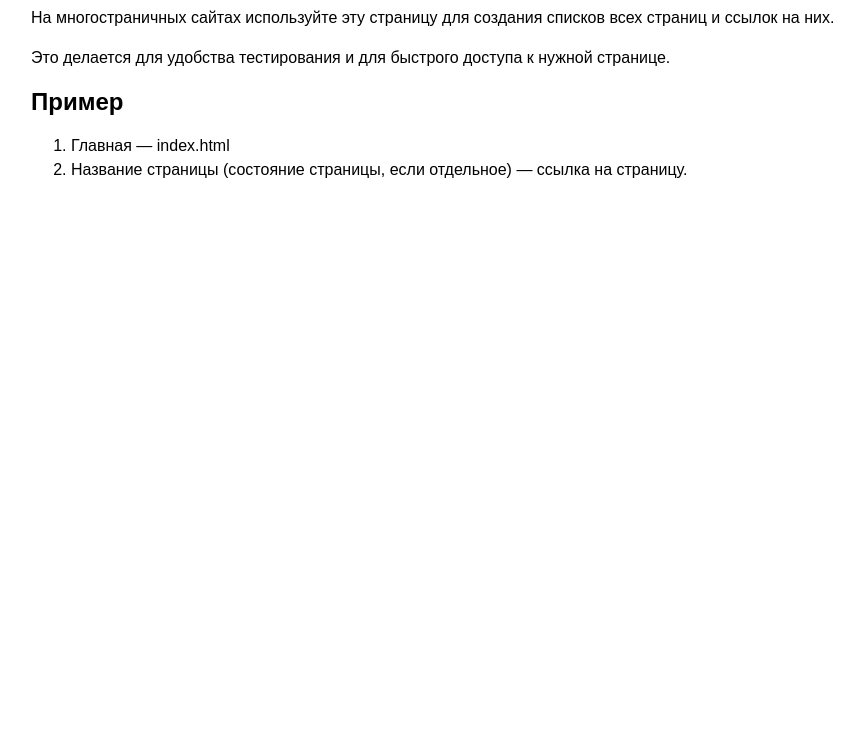
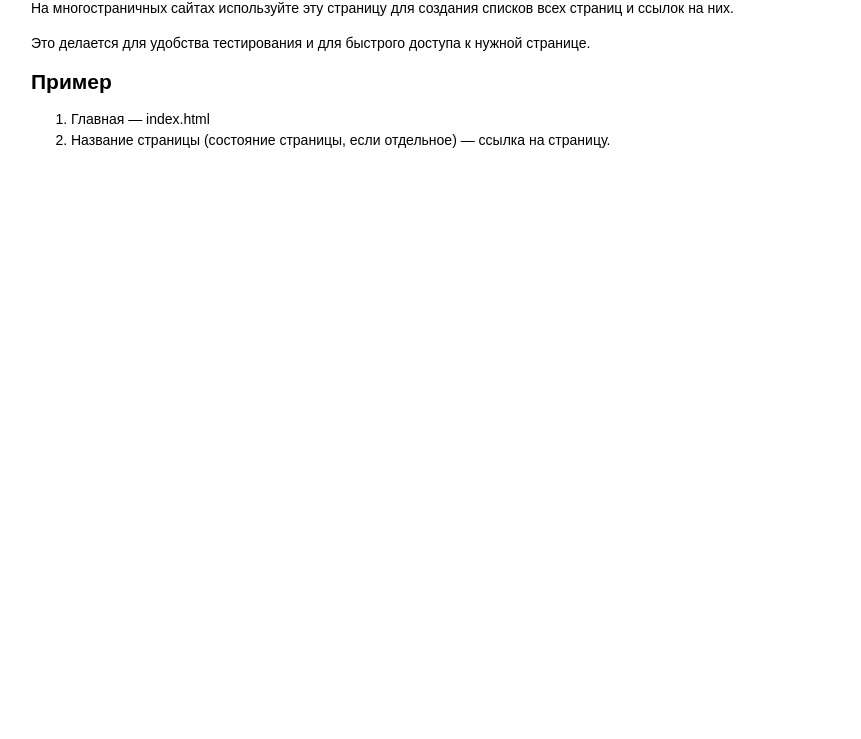
Before and after one commit to Ars4112/347745-fitness, a website: page source/sitemap.html in a window 1280 px wide. Shown: the part 61-800 px from the top of the page, without its empty margins (1-862 px from the left). Drawn offline with nearby package versions, Linux system fonts and the light colour scheme; files that its build step writes are made by us from their sources.

Commit message:
подключает шрифты

```diff
--- a/source/sass/global/fonts.scss
+++ b/source/sass/global/fonts.scss
@@ -10,12 +10,33 @@
 // }
 
 @font-face {
+  font-family: "Alumni-Sans";
   font-style: normal;
   font-weight: 400;
-  font-family: "";
+  font-display: swap;
+  src: url("../fonts/AlumniSans-SemiBold.woff2") format("woff2");
+}
 
+@font-face {
+  font-family: "Roboto-Condensed";
+  font-style: normal;
+  font-weight: 700;
   font-display: swap;
-  src:
-    url("../fonts/.woff2") format("woff2"),
-    url("../fonts/.woff") format("woff");
+  src: url("../fonts/RobotoCondensed-Bold.woff2") format("woff2");
 }
+
+@font-face {
+  font-family: "Roboto-Condensed";
+  font-style: normal;
+  font-weight: 400;
+  font-display: swap;
+  src: url("../fonts/RobotoCondensed-Regular.woff2") format("woff2");
+}
+
+@font-face {
+  font-family: "Roboto-Condensed";
+  font-style: normal;
+  font-weight: 300;
+  font-display: swap;
+  src: url("../fonts/RobotoCondensed-Light.woff2") format("woff2");
+}
--- a/source/sass/global/utils.scss
+++ b/source/sass/global/utils.scss
@@ -1,3 +1,11 @@
+body {
+  font-family: "Roboto-Condensed", "Arial", sans-serif;
+  font-style: normal;
+  font-weight: 400;
+  font-size: 14px;
+  line-height: 21px;
+}
+
 .wrapper {
   position: relative;
 
--- a/source/sass/variables.scss
+++ b/source/sass/variables.scss
@@ -47,7 +47,7 @@ $vp-320:                            320px;
 $vp-375:                            375px;
 $vp-768:                            768px;
 $vp-1024:                           1024px;
-$vp-1280:                           1280px;
+$vp-1200:                           1200px;
 $vp-1440:                           1440px;
 $vp-1920:                           1920px;
 
```
Also changed, not shown: source/index.html (+0 -39 lines), source/fonts/AlumniSans-SemiBold.woff2 (added), source/fonts/RobotoCondensed-Bold.woff2 (added), source/fonts/RobotoCondensed-Light.woff2 (added), source/fonts/RobotoCondensed-Regular.woff2 (added), source/fonts/rouble.woff (deleted), source/fonts/rouble.woff2 (deleted).
